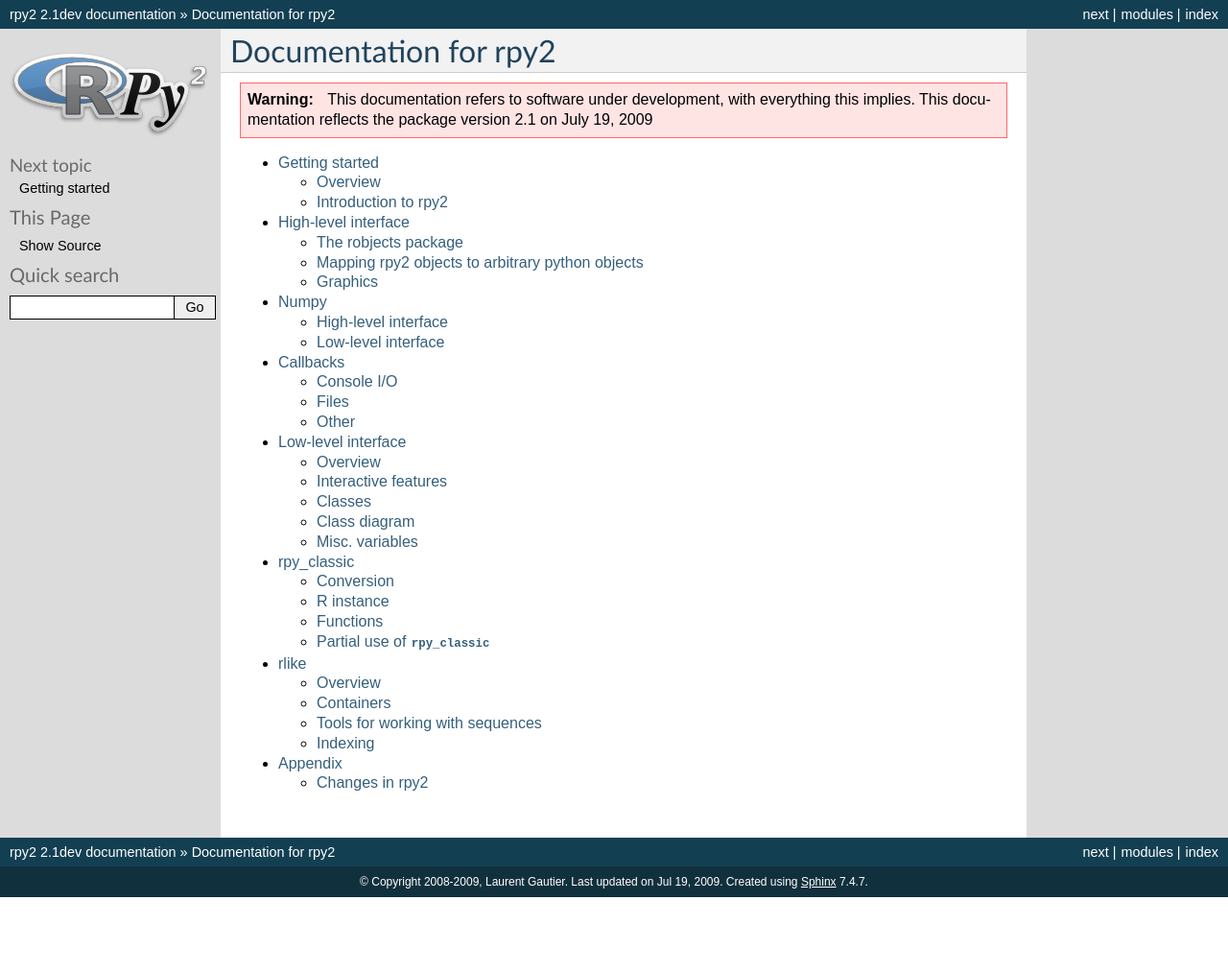
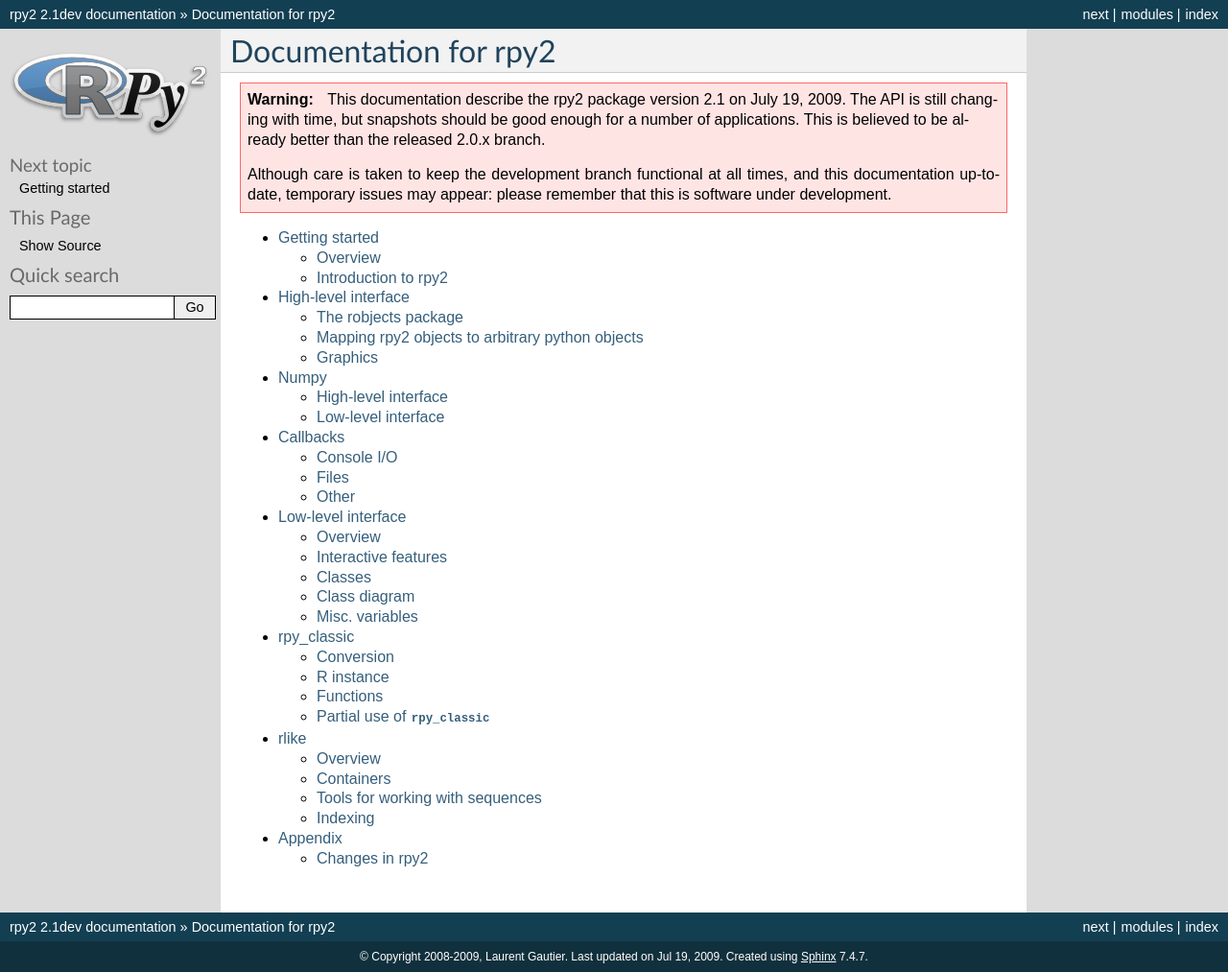
Before and after one commit to rpy2/rpy2, a Sphinx documentation site: the page built from doc/source/index.rst, in a window 1280 px wide. Shown: the whole page at 96% size. Built offline with Sphinx 7.4.7, drawn with Linux system fonts in a browser that asks for light colours; formulas are drawn with MathJax 3; before the commit the page ends 935 px from its top, so only the background shows below that.

Commit message:
updated the warning message

```diff
--- a/doc/source/index.rst
+++ b/doc/source/index.rst
@@ -5,10 +5,14 @@
 .. ifconfig:: release.endswith('dev')
 
    .. warning::
+      This documentation describe the rpy2 package version |version| on |today|.
+      The API is still changing with time, but snapshots should be good enough
+      for a number of applications. This is believed to be already better than the
+      released 2.0.x branch.
 
-      This documentation refers to software under development,
-      with everything this implies. This documentation reflects
-      the package version |version| on |today|
+      Although care is taken to keep the development branch functional
+      at all times, and this documentation up-to-date, temporary issues may appear:
+      please remember that this is software under development.
 
 .. toctree::
    :maxdepth: 2
```
